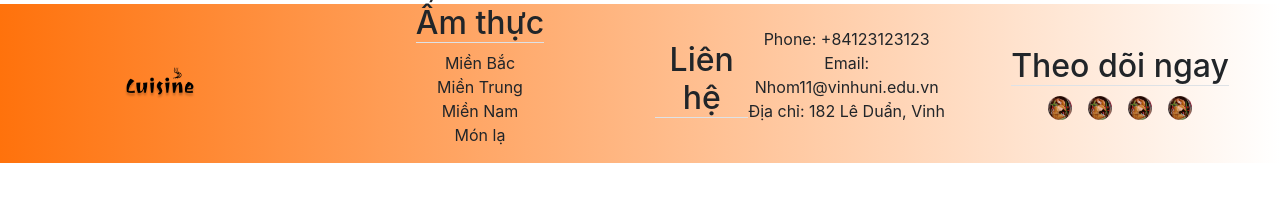
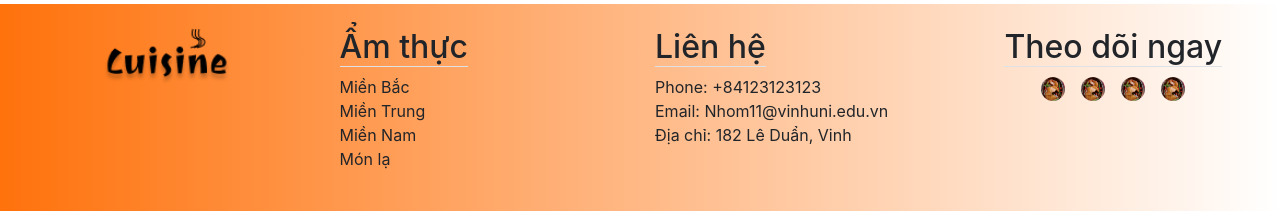
Before and after one commit to thanhIT38/Phongnguyendoan, a plain HTML site: page index.html in a window 1280 px wide. Shown: the part 3502-3713 px from the top of the page. Before the commit the page ends 3665 px from the top, so only its background shows below. Drawn offline with nearby package versions, Linux system fonts and the light colour scheme; some packages are replaced by stand-ins of ours; a web font is replaced by a local one.

Commit message:
up index

```diff
--- a/index.html
+++ b/index.html
@@ -436,9 +436,7 @@
               </div>
             </div>
           </div>
-          <div
-            class="col-12 col-md-4 flex-column align-items-md-center d-xs-flex px-md-4"
-          >
+          <div class="col-12 col-md-4 flex-column align-items-center px-md-4">
             <!-- Nội dung về nhà hàng -->
             <h5 class="note-bnt-mu">NHÀ HÀNG NỔI BẬT</h5>
             <div
@@ -661,21 +659,17 @@
           linear-gradient(90deg, #ff720c 0%, #fff 100%)
         );
       "
-      class="container-fluid mt-5"
+      class="container-fluid mt-5 p-4"
     >
-      <div class="row align-items-center">
+      <div class="row align-items-xs-center">
         <div class="col-md-3 text-center">
-          <img
-            class="w-25 h-25 object-fit-cover"
-            src="img/LogoBlack.png"
-            alt="Logo"
-          />
+          <img class="object-fit-cover" src="img/LogoBlack.png" alt="Logo" />
         </div>
         <div
-          class="col-md-3 d-md-flex flex-column align-items-center text-center"
+          class="col-md-3 d-flex flex-column align-items-xs-center text-xs-center"
         >
           <h2
-            class="fs-2 border-bottom border-2 border-black w-content mx-auto"
+            class="fs-2 border-bottom border-2 border-black w-content mx-xs-auto"
           >
             Ẩm thực
           </h2>
@@ -687,9 +681,11 @@
           </ul>
         </div>
 
-        <div class="col-md-3 d-md-flex align-items-center text-center">
+        <div
+          class="col-md-3 flex-column d-md-flex align-items-xs-center text-xs-center"
+        >
           <h2
-            class="fs-2 border-bottom border-2 border-black w-content mx-auto"
+            class="fs-2 border-bottom border-2 border-black w-content mx-xs-auto"
           >
             Liên hệ
           </h2>
```
